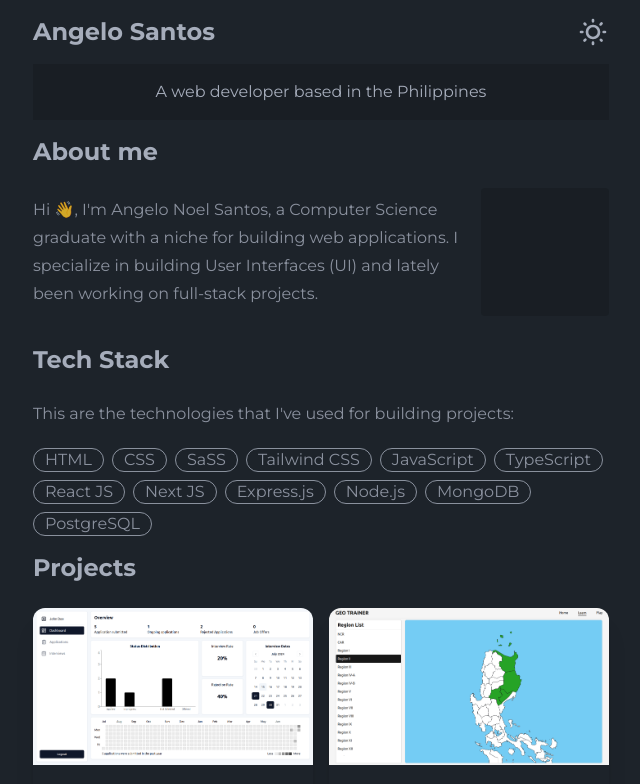
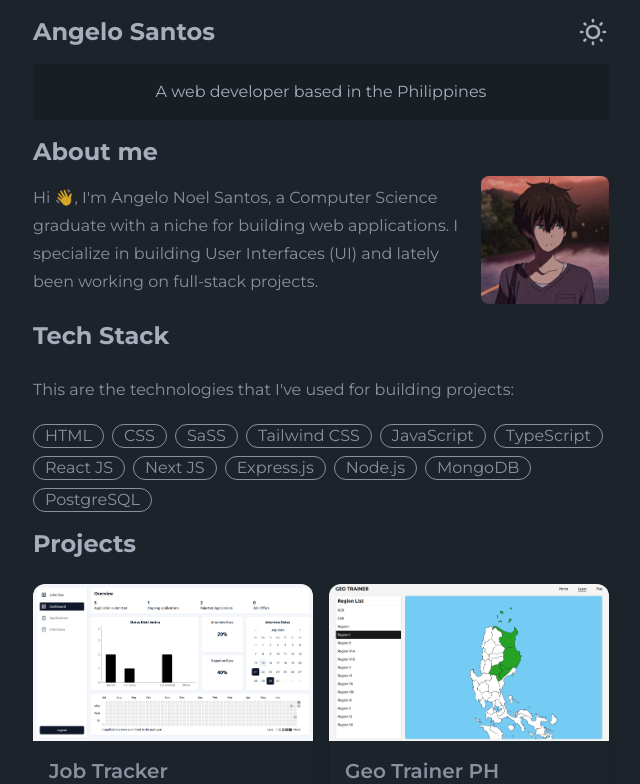
Before and after one commit to Sanjero20/portfolio, a Next.js app: page / in a window 1280 px wide. Shown: the top 784 px of the page, without its empty margins (319-959 px from the left). Built offline with nearby package versions, Linux system fonts and the light colour scheme.

Commit message:
feat: add avatar image

```diff
--- a/src/app/(home)/About.tsx
+++ b/src/app/(home)/About.tsx
@@ -1,3 +1,5 @@
+import Image from "next/image";
+
 const About = () => {
   return (
     <section className="prose">
@@ -5,16 +7,20 @@ const About = () => {
 
       <div className="flex flex-col-reverse items-center justify-between gap-4 md:flex-row">
         {/* Introduction */}
-        <p className="w-full flex-1">
+        <p className="not-prose w-full flex-1">
           Hi &#128075;, I&apos;m Angelo Noel Santos, a Computer Science graduate
           with a niche for building web applications. I specialize in building
           User Interfaces (UI) and lately been working on full-stack projects.
         </p>
 
-        {/* Image */}
-        <div className="avatar">
-          <div className="w-40 rounded bg-base-200 md:w-36 lg:w-32" />
-        </div>
+        {/* Avatar */}
+        <Image
+          src="/avatar.jpg"
+          alt="avatar"
+          className="not-prose w-40 rounded-lg md:w-36 lg:w-32"
+          width={100}
+          height={100}
+        />
       </div>
     </section>
   );
```
Also changed, not shown: public/avatar.jpg (added).
